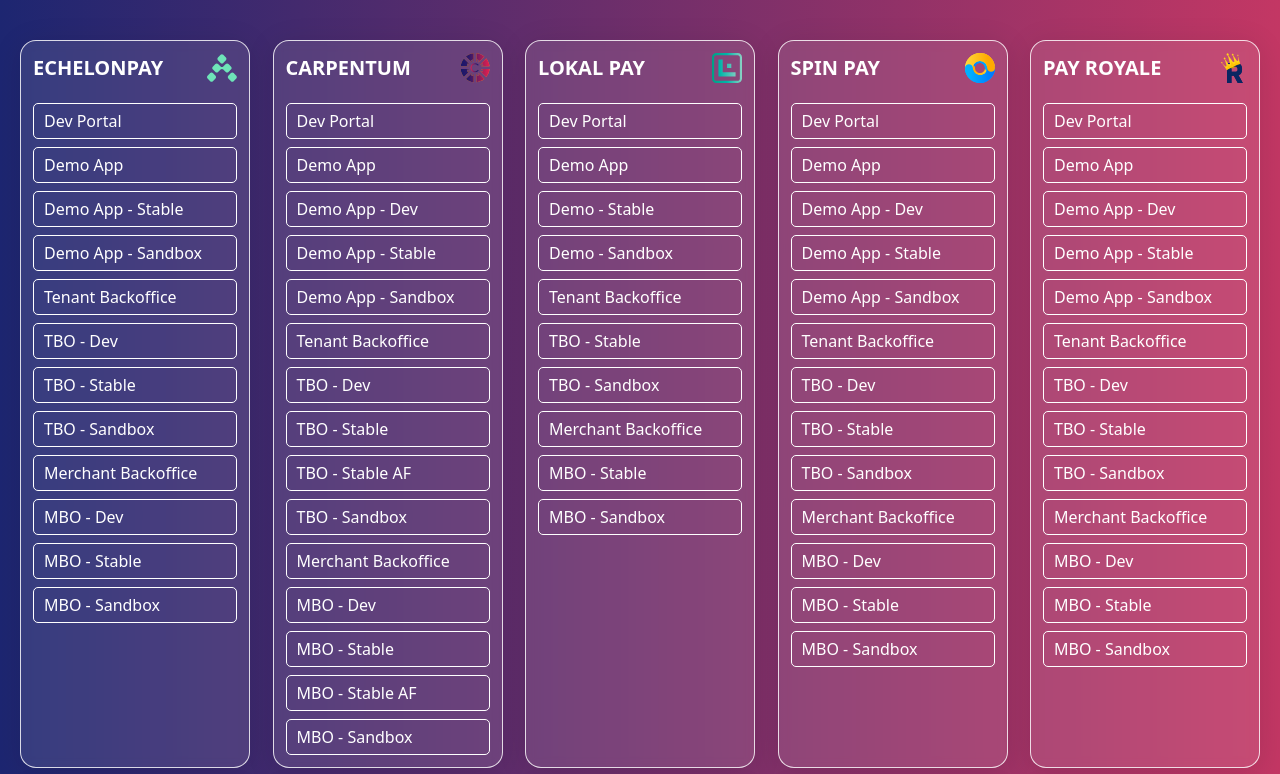
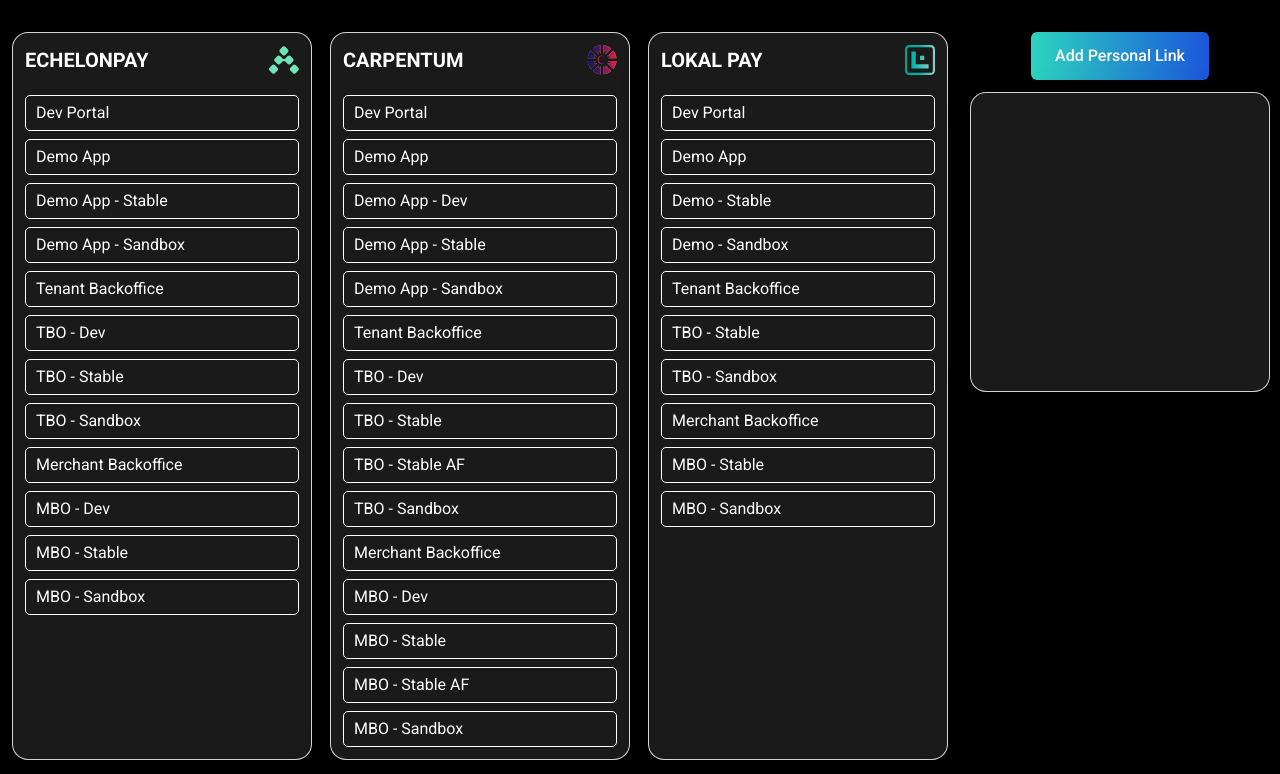
Before and after one commit to jorenbagadiong/linker, a Next.js app: page / in a window 1280 px wide. Shown: the top 774 px of the page. Built offline with nearby package versions, Linux system fonts and the light colour scheme.

Commit message:
add personal link

```diff
--- a/components/Card.jsx
+++ b/components/Card.jsx
@@ -4,7 +4,7 @@
 export default function Card({ data }) {
   const { name, logo, items } = data
   return (
-    <div className="w-[230px] p-3 border border-white rounded-[10px] flex flex-col gap-5 glass">
+    <div className="w-[300px] p-3 border border-white rounded-[10px] flex flex-col gap-5 glass">
       <div className="flex justify-between items-center">
         <label className="font-bold text-[20px] text-white">{name}</label>
         {logo && (
--- a/components/CardItem.jsx
+++ b/components/CardItem.jsx
@@ -4,7 +4,8 @@
   return (
     <div>
       <div className="flex flex-col gap-2">
-        {items.map(({ name, path }) => (
+        {items &&
+          items.map(({ name, path }) => (
             <Link
               key={name}
               href={path}
--- /dev/null
+++ b/components/Modal.jsx
@@ -0,0 +1,78 @@
+import { useCallback, useState } from "react"
+
+export default function Modal({ onClose, onSave }) {
+  const [title, setTitle] = useState(null)
+  const [path, setPath] = useState(null)
+
+  const handleSaveLink = useCallback(() => {
+    onSave(title, path)
+  }, [title, path, onSave])
+
+  return (
+    <>
+      <div className="justify-center items-center flex overflow-x-hidden overflow-y-auto fixed inset-0 z-50 outline-none focus:outline-none px-5">
+        <div className="relative my-6 mx-auto max-w-3xl w-full">
+          {/*content*/}
+          <div className="border-0 rounded-lg shadow-lg relative flex flex-col w-full bg-white outline-none focus:outline-none">
+            {/*header*/}
+            <div className="flex items-start justify-between p-5 border-b border-solid border-slate-200 rounded-t">
+              <h3 className="text-[24px] font-semibold">Add new link</h3>
+              <button
+                className="p-1 ml-auto bg-transparent border-0 text-gray float-right text-3xl leading-none font-semibold outline-none focus:outline-none"
+                onClick={onClose}
+              >
+                <span className="bg-transparent text-gray h-6 w-6 text-2xl block outline-none focus:outline-none">
+                  ×
+                </span>
+              </button>
+            </div>
+            {/*body*/}
+            <div className="relative p-6 flex flex-col gap-5">
+              <div>
+                <label
+                  htmlFor="name"
+                  className="block mb-2 text-sm font-medium text-gray"
+                >
+                  Name
+                </label>
+                <input
+                  type="text"
+                  id="name"
+                  className="bg-transparent border border-gray-300 text-gray-900 text-sm rounded-lg focus:ring-gray focus:border-gray block w-full p-2.5"
+                  placeholder="Title"
+                  onChange={(e) => setTitle(e.target.value)}
+                />
+              </div>
+              <div>
+                <label
+                  htmlFor="link"
+                  className="block mb-2 text-sm font-medium text-gray"
+                >
+                  Path
+                </label>
+                <input
+                  type="text"
+                  id="path"
+                  className="bg-transparent border border-gray text-gray text-sm rounded-lg focus:ring-gray focus:border-bgray block w-full p-2.5"
+                  placeholder="path"
+                  onChange={(e) => setPath(e.target.value)}
+                  required
+                />
+              </div>
+            </div>
+            <div className="flex items-center justify-end p-6 rounded-b">
+              <button
+                className="bg-gradient-to-r from-teal-400 to-blue hover:from-pink-500 hover:to-orange-500 text-white font-semibold px-6 py-3 rounded-md"
+                type="button"
+                onClick={handleSaveLink}
+              >
+                Save
+              </button>
+            </div>
+          </div>
+        </div>
+      </div>
+      <div className="opacity-80 fixed inset-0 z-40 bg-black"></div>
+    </>
+  )
+}
--- a/components/ParticleBackground.js
+++ b/components/ParticleBackground.js
@@ -12,6 +12,7 @@
   const particlesLoaded = useCallback(async (container) => {
     await console.log(container)
   }, [])
+
   return (
     <Particles
       id="tsparticles"
--- a/package.json
+++ b/package.json
@@ -13,7 +13,10 @@
     "autoprefixer": "10.4.14",
     "eslint": "8.38.0",
     "eslint-config-next": "13.3.0",
+    "flowbite": "^1.7.0",
+    "flowbite-react": "^0.4.10",
     "next": "13.3.0",
+    "notiflix": "^3.2.6",
     "postcss": "8.4.21",
     "prettier": "^2.8.7",
     "react": "18.2.0",
--- a/pages/index.jsx
+++ b/pages/index.jsx
@@ -1,23 +1,101 @@
+import { useCallback, useEffect, useState } from "react"
 import Head from "next/head"
+import Notiflix from "notiflix"
+
+import Card from "@/components/Card"
+import CardItem from "@/components/CardItem"
+import Modal from "@/components/Modal"
 
 import { DATA } from "constants/data"
-import Card from "@/components/Card"
 
 export default function Home() {
+  const [showModal, setShowModal] = useState(false)
+  const [storedLinkData, setStoredLinkData] = useState(undefined)
+
+  const handleOpenModal = () => {
+    setShowModal(true)
+  }
+
+  const handleCloseModal = () => {
+    setShowModal(false)
+  }
+
+  const handleSaveLink = (title, path) => {
+    const storedLinkObject = window.localStorage.getItem("storedLink")
+    const storedLinkArray = JSON.parse(storedLinkObject)
+
+    if (!title) {
+      Notiflix.Notify.failure("Title required")
+      return undefined
+    }
+
+    if (!path) {
+      Notiflix.Notify.failure("Path required")
+      return undefined
+    }
+
+    if (title && path) {
+      const newLink = {
+        name: title,
+        path: path,
+      }
+
+      storedLinkArray.push(newLink)
+      window.localStorage.setItem("storedLink", JSON.stringify(storedLinkArray))
+
+      handleCloseModal()
+      Notiflix.Notify.success("Path successfuly added")
+    }
+  }
+
+  useEffect(() => {
+    const storedLinkObject = window.localStorage.getItem("storedLink")
+    const storedLinkArray = JSON.parse(storedLinkObject)
+
+    if (!storedLinkArray) {
+      const data = []
+      window.localStorage.setItem("storedLink", JSON.stringify(data))
+      return
+    }
+
+    setStoredLinkData(storedLinkArray)
+  }, [storedLinkData])
+
   return (
     <>
       <Head>
         <title>Linker | Home</title>
       </Head>
       <div className="sectionWidth py-[20px]">
-        <div>
-          <div className="flex flex-wrap justify-between p-5 gap-5">
+        <div className="flex">
+          <div className="w-3/4 flex flex-wrap justify-between p-3 gap-4">
             {DATA.map((data, key) => (
               <Card data={data} key={key} />
             ))}
           </div>
+          <div className="w-1/4 p-3 flex justify-center">
+            <div className="flex flex-col gap-3">
+              <div className="flex justify-center">
+                <button
+                  className="bg-gradient-to-r from-teal-400 to-blue hover:from-pink-500 hover:to-orange-500 text-white font-semibold px-6 py-3 rounded-md"
+                  type="button"
+                  onClick={handleOpenModal}
+                >
+                  Add Personal Link
+                </button>
+              </div>
+              {storedLinkData?.length !== 0 && (
+                <div className="w-[300px] min-h-[300px] p-3 border border-white rounded-[10px] flex flex-col gap-5 glass">
+                  <CardItem items={storedLinkData} />
+                </div>
+              )}
+            </div>
+          </div>
         </div>
       </div>
+      {showModal && (
+        <Modal onClose={handleCloseModal} onSave={handleSaveLink} />
+      )}
     </>
   )
 }
--- a/styles/globals.css
+++ b/styles/globals.css
@@ -1,16 +1,17 @@
-@import url("https://fonts.googleapis.com/css2?family=Source+Sans+Pro:wght@300;400;600;700&display=swap");
+@import url("https://fonts.googleapis.com/css2?family=Roboto:wght@300;400;500;700&display=swap");
 
 @tailwind base;
 @tailwind components;
 @tailwind utilities;
 
 body {
-  background: #c33764;
-  background: -webkit-linear-gradient(to right, #1d2671, #c33764);
-  background: linear-gradient(to right, #1d2671, #c33764);
+  background: #000;
+  font-family: "Roboto", sans-serif;
+  /* background: -webkit-linear-gradient(to right, #1d2671, #c33764);
+  background: linear-gradient(to right, #1d2671, #c33764); */
 }
 
-.glass {
+html .glass {
   /* From https://css.glass */
   background: rgba(255, 255, 255, 0.1);
   border-radius: 16px;
--- a/tailwind.config.js
+++ b/tailwind.config.js
@@ -15,12 +15,16 @@
       fontWeight: {
         light: "300",
         normal: "400",
-        semibold: "600",
+        semibold: "500",
         bold: "700",
       },
       colors: {
         malachite: "#00F260",
         blueCola: "#0575E6",
+        white: "#FFFFFF",
+        black: "#000000",
+        gray: "#3D3D3D",
+        blue: "#1A56DB",
       },
     },
   },
```
Also changed, not shown: 1 other file (tests, documents, lock files or other folders). Lines whose indentation alone changed are shown as unchanged.
